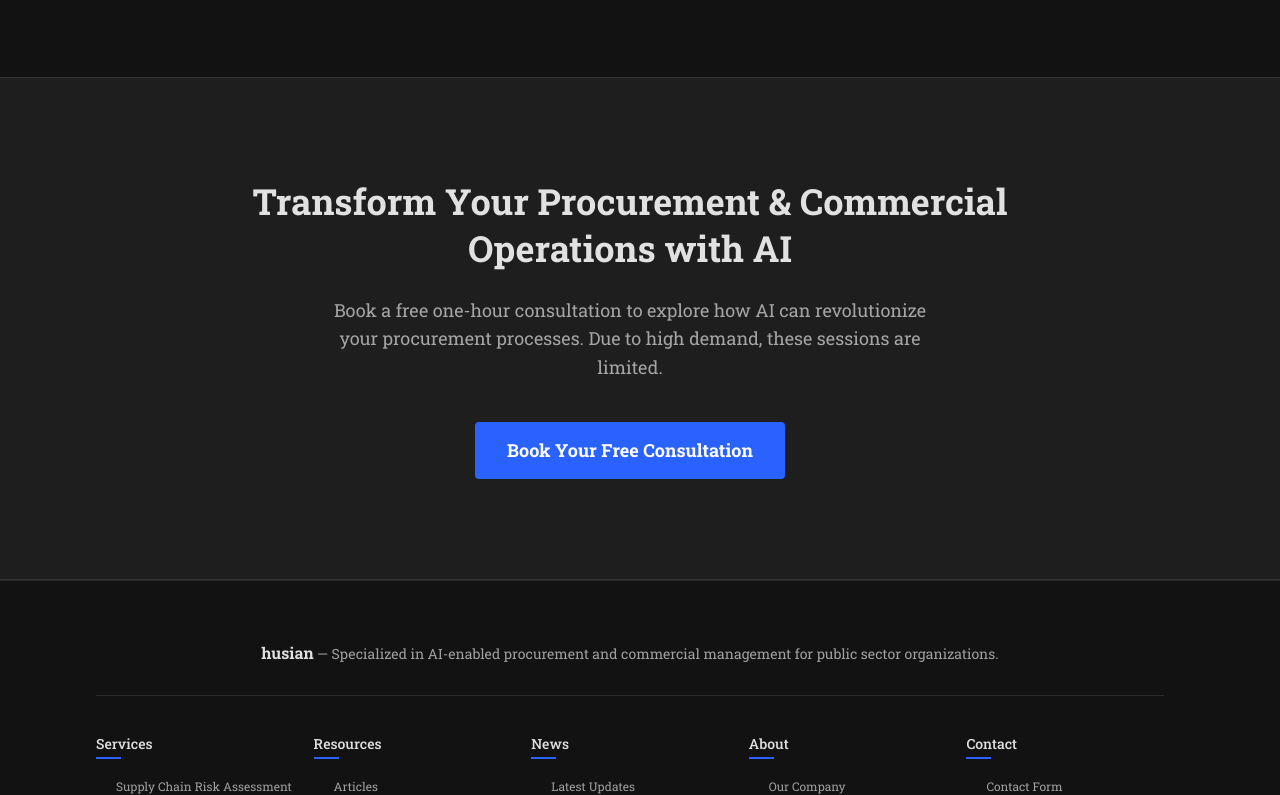
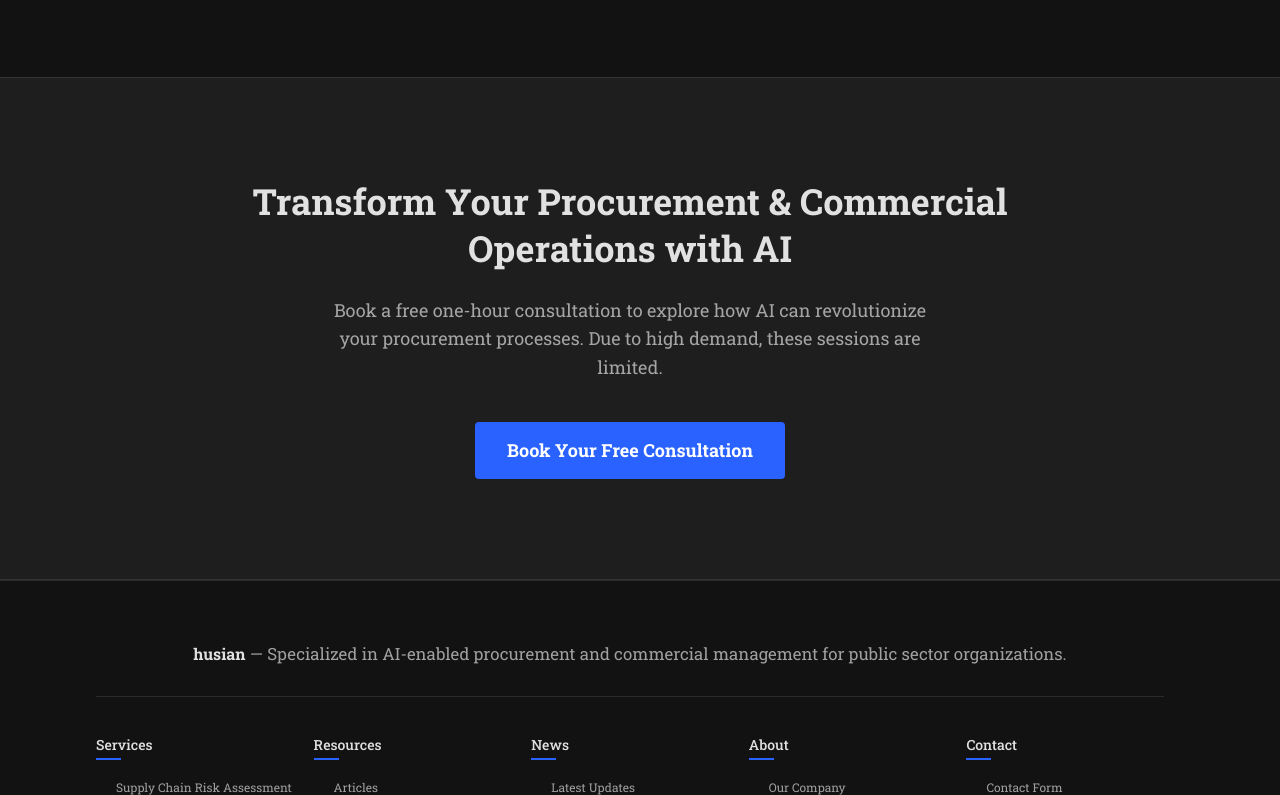
Before and after one commit to nick-glooper/nick-glooper.github.io, a plain HTML site: page husian-website-preproduction/index.html in a window 1280 px wide. Shown: the part 2005-2800 px from the top of the page. Drawn offline with Linux system fonts and the light colour scheme.

Commit message:
Pre-production copy of husian production

```diff
--- a/css/style.css
+++ b/husian-website-preproduction/css/style.css
@@ -728,7 +728,7 @@ footer {
 
 .footer-tagline {
     color: var(--text-secondary);
-    font-size: 0.875rem; /* Increased from 0.75rem (12px) to 0.875rem (14px) */
+    font-size: 1.05rem; /* Increased by 20% from 0.875rem (14px) to 1.05rem (16.8px) */
     margin-bottom: 2.5rem;
     padding-bottom: 1.875rem;
     border-bottom: 1px solid rgba(255, 255, 255, 0.1);
@@ -1745,7 +1745,7 @@ li {
 /* Footer text */
 .footer-tagline {
     color: var(--text-secondary);
-    font-size: 0.875rem; /* Increased from 0.75rem (12px) to 0.875rem (14px) */
+    font-size: 1.05rem; /* Increased by 20% from 0.875rem (14px) to 1.05rem (16.8px) */
     margin-bottom: 2.5rem;
     padding-bottom: 1.875rem;
     border-bottom: 1px solid rgba(255, 255, 255, 0.1);
```
Also changed, not shown: husian-website-preproduction/News_Articles/Article_001_Billion_Pound_Collapse.txt (renamed from News_Articles/Article_001_Billion_Pound_Collapse.txt), husian-website-preproduction/README.md (renamed from README.md), husian-website-preproduction/about.html (renamed from about.html), husian-website-preproduction/articles/billion-pound-collapse.html (renamed from articles/billion-pound-collapse.html), husian-website-preproduction/contact.html (renamed from contact.html), husian-website-preproduction/css/article-styles.css (renamed from css/article-styles.css), husian-website-preproduction/images/logo.svg (renamed from images/logo.svg), husian-website-preproduction/index.html (renamed from index.html), husian-website-preproduction/news.html (renamed from news.html), husian-website-preproduction/resources.html (renamed from resources.html), husian-website-preproduction/services.html (renamed from services.html), 2 other files.
